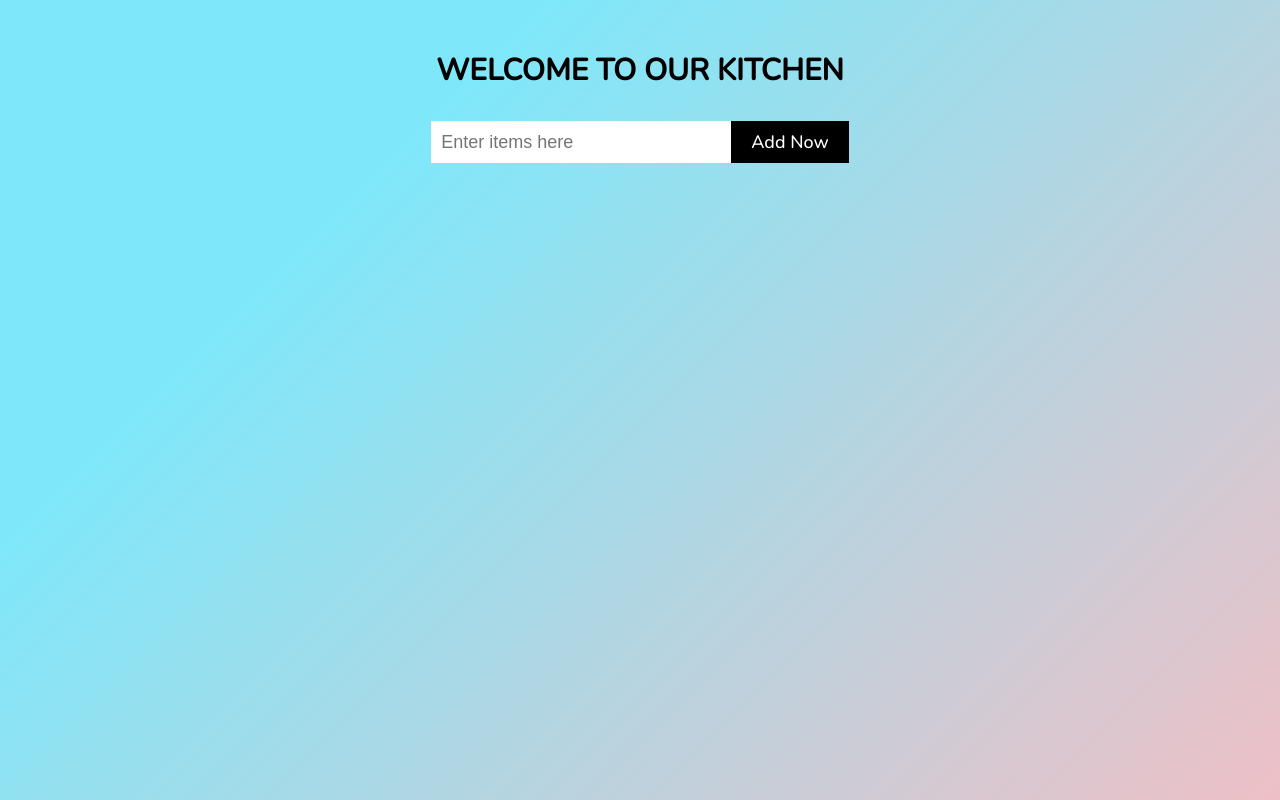
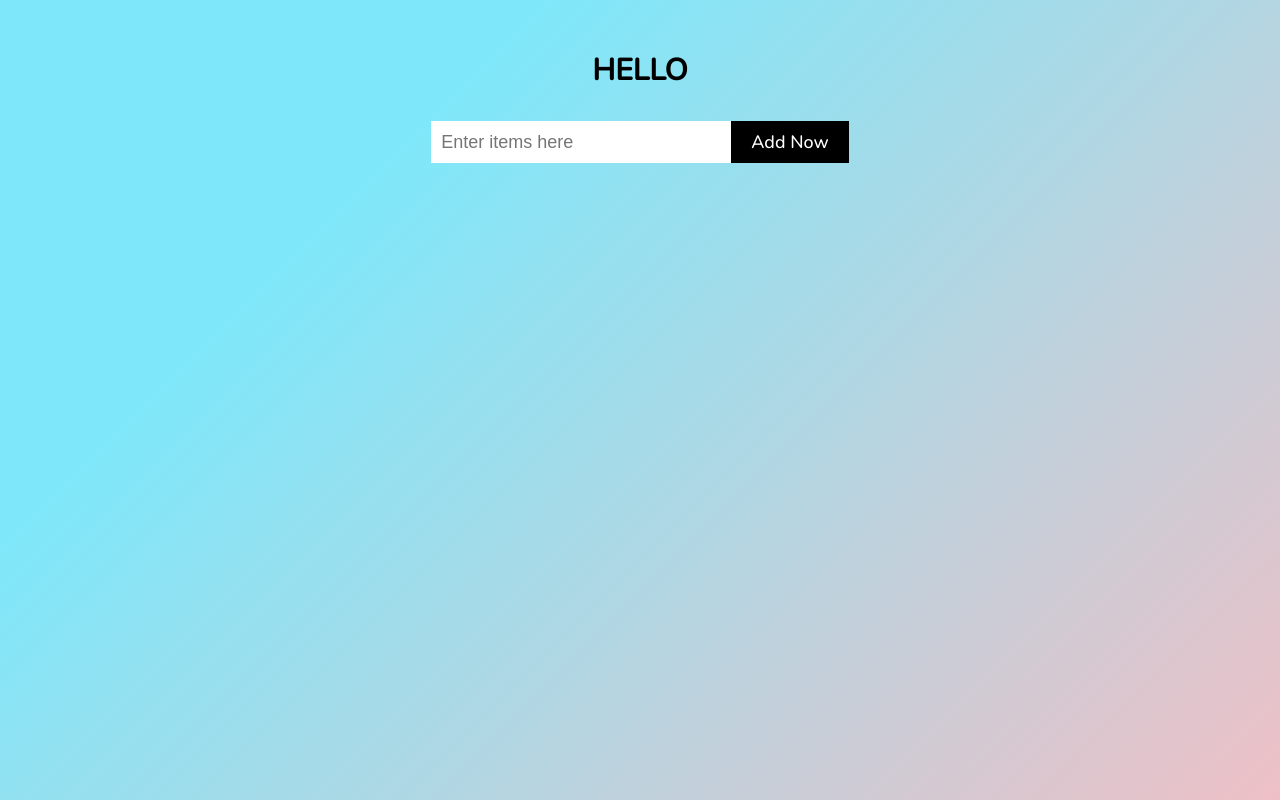
Before and after one commit to asbirvkp/test.github.io, a plain HTML site: page index.html in a window 1280 px wide. Drawn offline with nearby package versions, Linux system fonts and the light colour scheme.

Commit message:
Update index.html

```diff
--- a/index.html
+++ b/index.html
@@ -21,7 +21,7 @@ href="https://cdnjs.cloudflare.com/ajax/libs/font-awesome/5.10.2/css/all.min.css
 
 <div class="container">
 
-  <h1 class="kitchen-title">WELCOME TO OUR KITCHEN</h1>
+  <h1 class="kitchen-title">HELLO</h1>
 
     <div class="kitchen-header">
 
```
